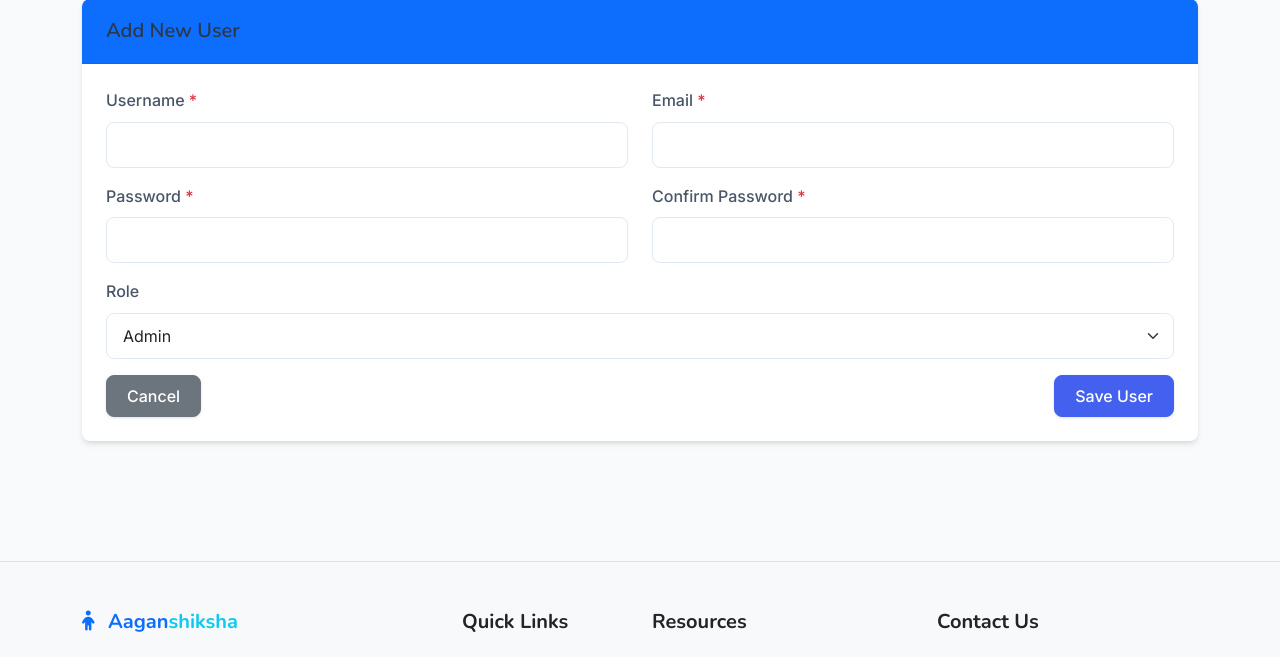
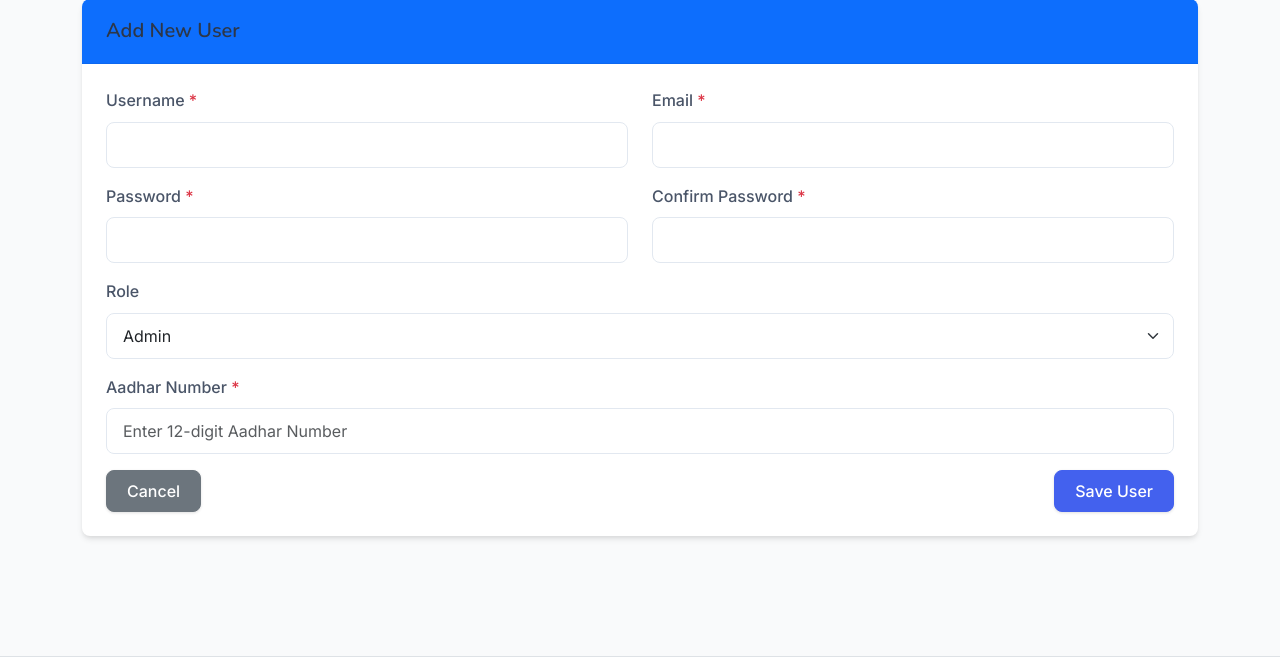
Before and after one commit to vibhor-git/AaganshikshaPortal, a Flask app: page /admin/users/add in a window 1280 px wide. Shown: the part 207-864 px from the top of the page. Run offline with Flask 3, Linux system fonts and the light colour scheme; a user stored in the database is signed in; some libraries are stand-ins or nearby versions.

Commit message:
Assistant checkpoint: Added Aadhar Number field to user form
Assistant generated file changes:
- templates/admin/users.html: Add Aadhar Number field to user form

---

User prompt:

there is no option od enter adhar number while adding users

Replit-Commit-Author: Assistant
Replit-Commit-Session-Id: dfd11eeb-5483-4d1f-97ca-f078fede1bfa

```diff
--- a/templates/admin/users.html
+++ b/templates/admin/users.html
@@ -111,6 +111,17 @@
                             </div>
                         {% endif %}
                     </div>
+                    <div class="mb-3">
+                        <label class="form-label">Aadhar Number</label>
+                        {{ form.aadhar_number(class="form-control", placeholder="Enter 12-digit Aadhar Number") }}
+                        {% if form.aadhar_number.errors %}
+                            <div class="text-danger">
+                                {% for error in form.aadhar_number.errors %}
+                                    <small>{{ error }}</small>
+                                {% endfor %}
+                            </div>
+                        {% endif %}
+                    </div>
                     <div class="d-flex justify-content-between">
                         <a href="{{ url_for('admin.users') }}" class="btn btn-secondary">Cancel</a>
                         {{ form.submit(class="btn btn-primary") }}
```
